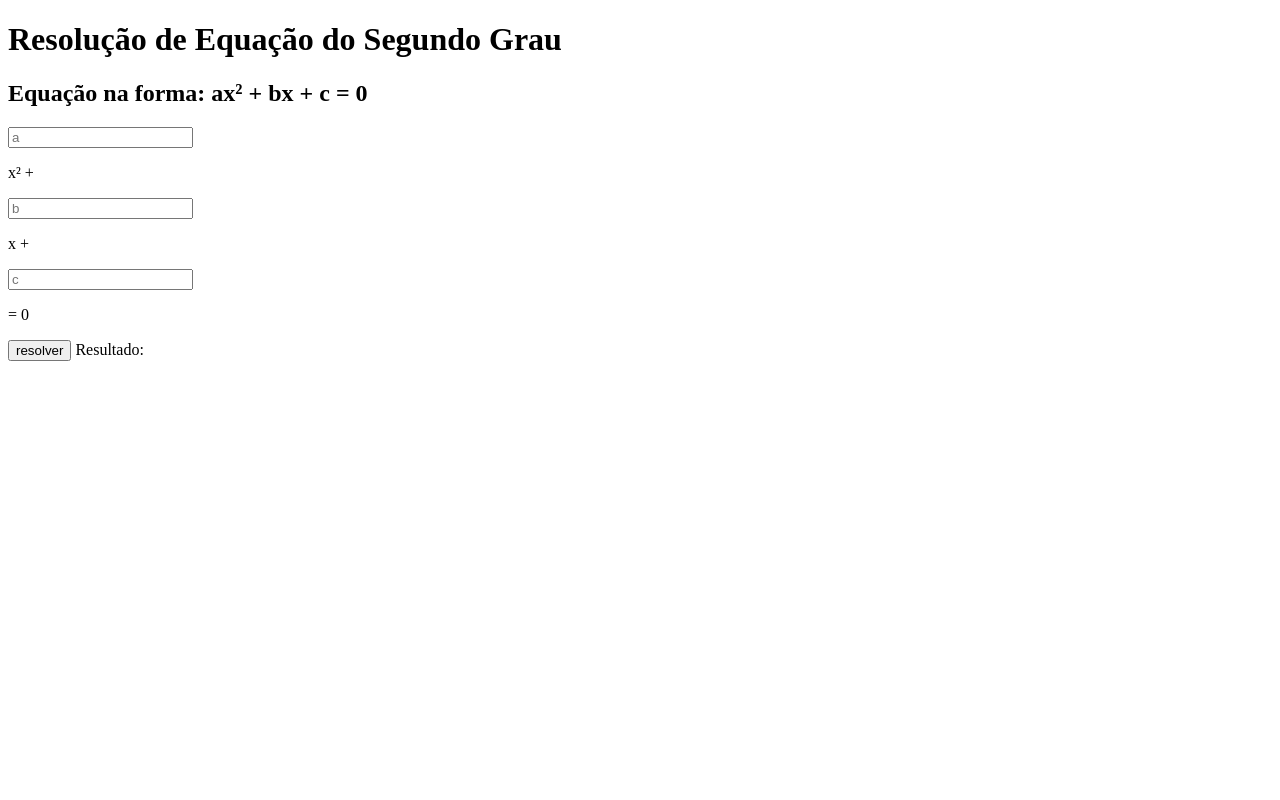
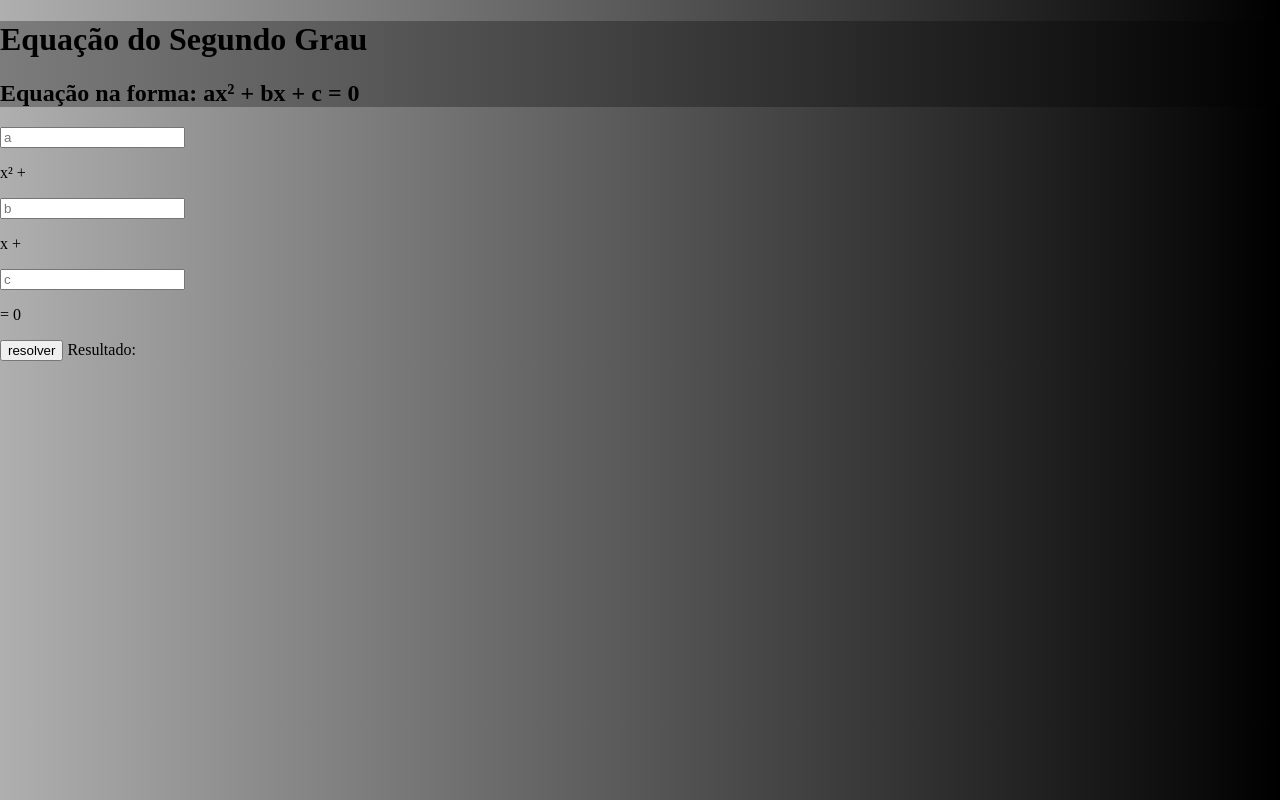
Before and after one commit to EnzoGabriel1405/zero-da-fun-o-quadr-tica, a plain HTML site: page index.html in a window 1280 px wide. Drawn offline with Linux system fonts and the light colour scheme.

Commit message:
Add files via upload

```diff
--- a/index.html
+++ b/index.html
@@ -6,10 +6,13 @@
     <link rel="stylesheet" href="style.css">
 </head>
 
+<header>
+    <h1>Equação do Segundo Grau</h1>
+    <h2>Equação na forma: ax² + bx + c = 0</h2>
+</header>
+
 <body>
     <script src="script.js"></script>
-    <h1>Resolução de Equação do Segundo Grau</h1>
-    <h2>Equação na forma: ax² + bx + c = 0</h2>
     <div class="conta">
         <input type="text" placeholder="a" id="a" class="contaelementos">
         <p class="contaelementos">x² +</p>
@@ -21,5 +24,4 @@
     <button onclick="bask()">resolver</button>
     <span id="res">Resultado:</span>
 </body>
-
 </html>
--- a/script.js
+++ b/script.js
@@ -2,7 +2,7 @@ function bask(){
     let a = parseFloat(document.getElementById('a').value);
     let b = parseFloat(document.getElementById('b').value);
     let c = parseFloat(document.getElementById('c').value);
-    let delta = (b*b)*(-4*a*c);
+    let delta = (b*b)-(4*a*c);
     let rdelta = Math.sqrt (delta);
 
     if (delta == 0){
--- a/style.css
+++ b/style.css
@@ -0,0 +1,9 @@
+header{
+    background: linear-gradient(90deg, #7c7c7c, #000000);
+
+}
+
+body {
+    background: linear-gradient(90deg, #afafaf, #000000);
+    margin:0;
+}
```
